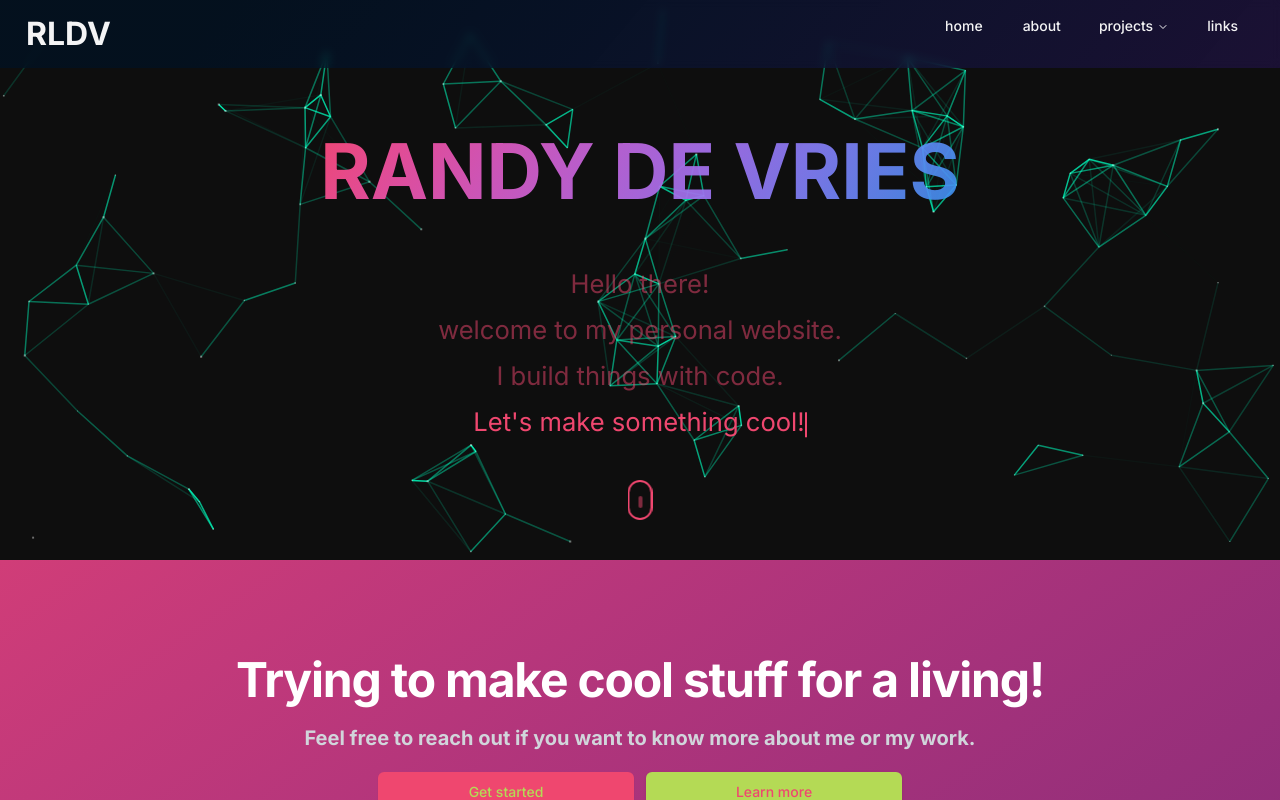
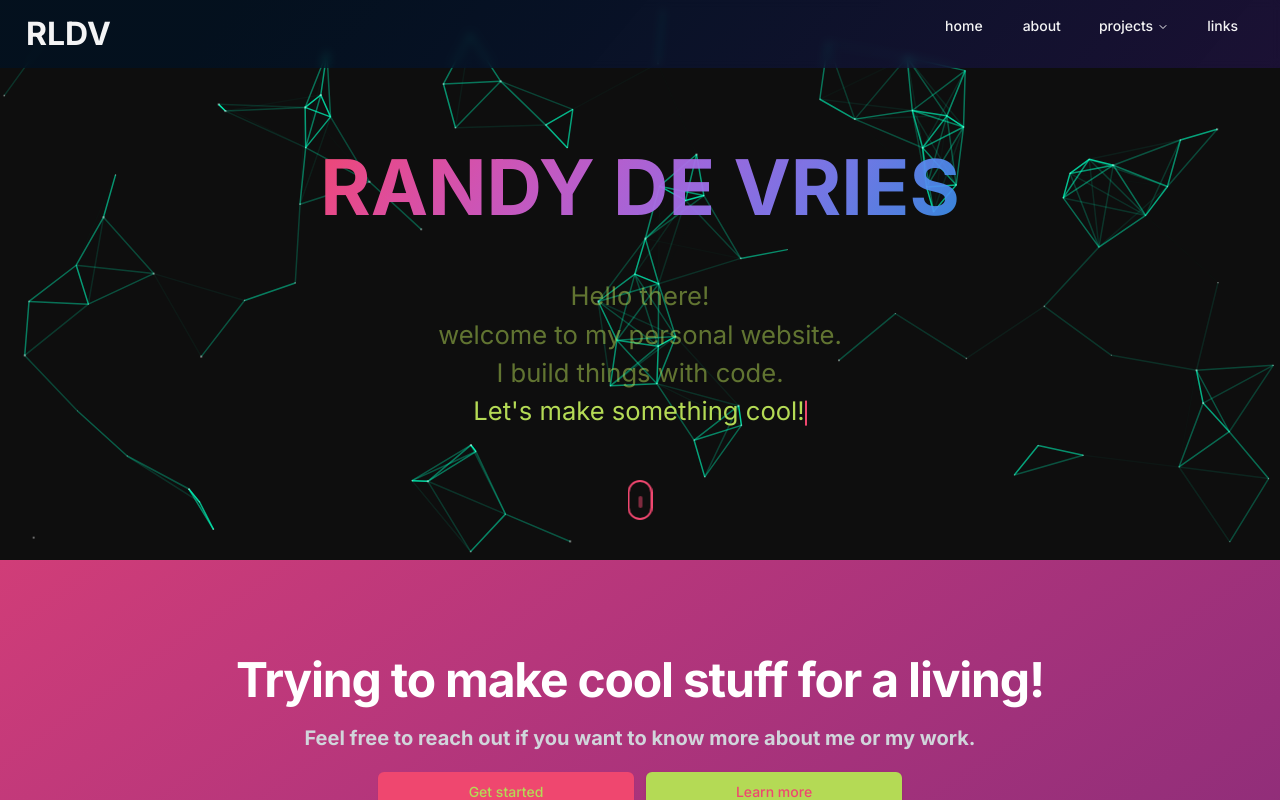
Before and after one commit to Freezler/profile-react, a React (Vite) app: page / in a window 1280 px wide. Shown: the top 800 px of the page. Built offline with nearby package versions, Linux system fonts and the light colour scheme.

Commit message:
fix: gallery layout

```diff
--- a/src/components/TypingDemo.tsx
+++ b/src/components/TypingDemo.tsx
@@ -8,7 +8,7 @@ const lines = [
 ]
 
 const TYPING_SPEED = 45 // ms per character
-const LINE_PAUSE = 500 // ms pause between lines
+const LINE_PAUSE = 450 // ms pause between lines
 
 export default function TypingDemo() {
   const [currentLine, setCurrentLine] = useState(0)
@@ -50,7 +50,7 @@ export default function TypingDemo() {
   }, [charIndex, currentLine])
 
   return (
-    <div className="typing-demo" style={{ fontFamily: 'monospace', fontSize: 'clamp(1.2rem,2.5vw,1.6rem)', width: '100%', maxWidth: '48ch', minWidth: '32ch', margin: '0 auto', textAlign: 'center' }}>
+    <div className="typing-demo" style={{ fontFamily: 'Inter', fontSize: 'clamp(1.2rem,2.5vw,1.6rem)', width: '100%', height: '100%', maxWidth: '48ch', minWidth: '32ch', margin: '0 auto', textAlign: 'center' }}>
       {lines.map((_, idx) => (
         <div
           key={idx}
@@ -65,11 +65,10 @@ export default function TypingDemo() {
             textAlign: 'center',
             position: 'relative',
             margin: '0 auto',
-            color: 'var(--bright-pink)',
-            fontFamily: 'Inter',
-            fontSize: 'clamp(1.2rem,2.5vw,1.6rem)',
+            color: 'var(--badass)',
+
             fontWeight: '400',
-            lineHeight: '1.8',
+
             transition: 'color 0.3s ease-in-out',
             opacity: (idx === currentLine && currentLine < lines.length) || (idx === lines.length - 1 && currentLine === lines.length) ? 1 : 0.5,
           }}
```
